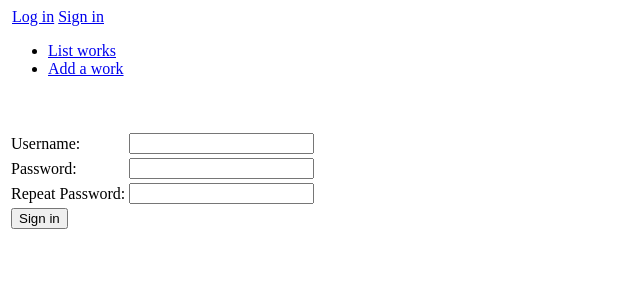
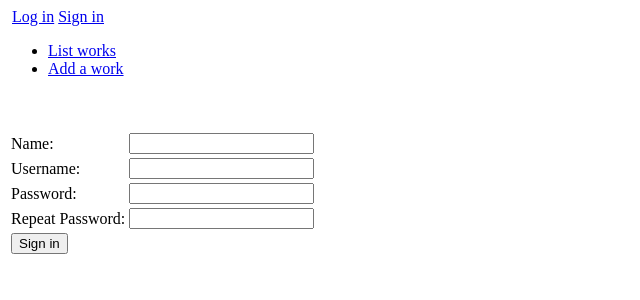
Before and after one commit to Viannaiv/My-Bookself, a Flask app: page /auth/signin in a window 1280 px wide. Shown: the top 300 px of the page, without its empty margins (0-640 px from the left). Run offline with Flask 2, Linux system fonts and the light colour scheme.

Commit message:
added the new attribute name of the user to be used where neccessary

```diff
--- a/application/auth/forms.py
+++ b/application/auth/forms.py
@@ -9,6 +9,7 @@ class LoginForm(FlaskForm):
         csrf = False
 
 class SigninForm(FlaskForm):
+    name = StringField("Name: ", [validators.Length(min=3, max=150)])
     username = StringField("Username: ", [validators.Length(min=6, max=50)])
     password = PasswordField("Password: ", [validators.Length(min=8, max=20), validators.EqualTo('confirm', message="Passwords must match")])
     confirm  = PasswordField("Repeat Password: ")
--- a/application/auth/views.py
+++ b/application/auth/views.py
@@ -44,7 +44,7 @@ def auth_signin():
     if user:
         return render_template("auth/signinform.html", form = form, error = "Username already in use!")
 
-    user = User(form.username.data, form.password.data)
+    user = User(form.name.data, form.username.data, form.password.data)
 
     db.session().add(user)
     db.session().commit()
--- a/application/templates/auth/signinform.html
+++ b/application/templates/auth/signinform.html
@@ -5,6 +5,21 @@
 <br/><br/>
 <form method="POST" action="{{ url_for('auth_signin') }}">
   <table>
+    <tr>
+      <td>
+        {{ form.name.label }}
+      </td>
+      <td>
+        {{ form.name }}
+      </td>
+      <td>
+        <ul>
+          {% for error in form.name.errors %}
+          <li>{{ error }}</li>
+          {% endfor %}
+        </ul>
+      </td>
+    </tr>
     <tr>
       <td>
         {{ form.username.label }}
--- a/application/templates/layout.html
+++ b/application/templates/layout.html
@@ -8,7 +8,7 @@
     <body>
       {% if current_user.is_authenticated %}
       <p>
-        Logged in as {{ current_user.username }}. <a href="{{ url_for('auth_logout') }}">Log out</a>
+        Logged in as {{ current_user.name }}. <a href="{{ url_for('auth_logout') }}">Log out</a>
       </p>
       {% else %}
       <a href="{{ url_for('auth_login') }}">Log in</a>
```
